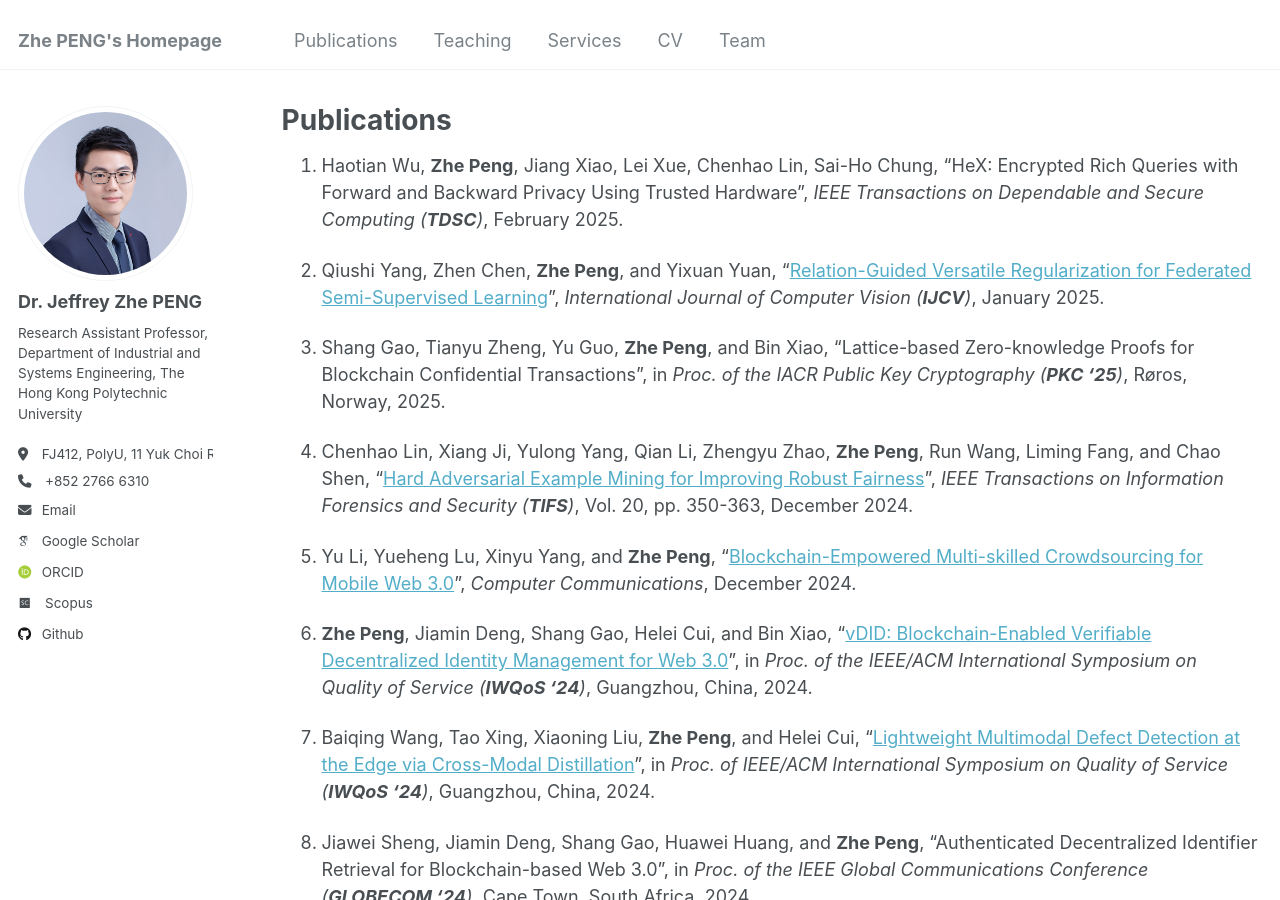
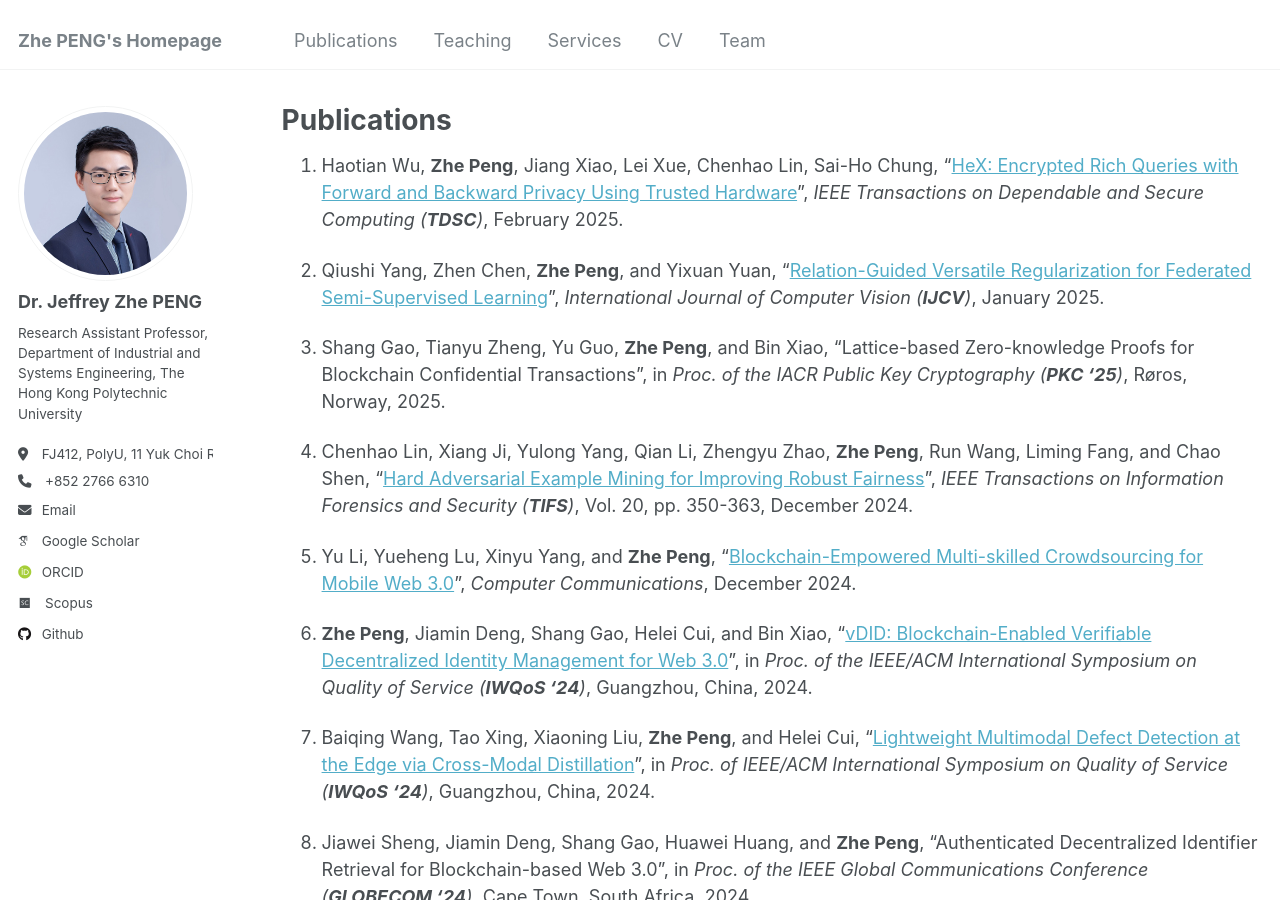
Before and after one commit to PENG-Zhe/peng-zhe.github.io, a Jekyll site: the page built from _pages/publications.md, in a window 1280 px wide and 900 px high. Built offline with Jekyll 4.4.1, drawn with Linux system fonts in a browser that asks for light colours; some web fonts are replaced; part of the change alters nothing that is shown.

```diff
--- a/_pages/publications.md
+++ b/_pages/publications.md
@@ -4,7 +4,7 @@ permalink: /publications/
 layout: archive
 ---
 
-1. Haotian Wu, **Zhe Peng**, Jiang Xiao, Lei Xue, Chenhao Lin, Sai-Ho Chung, "HeX: Encrypted Rich Queries with Forward and Backward Privacy Using Trusted Hardware", _IEEE Transactions on Dependable and Secure Computing (**TDSC**)_, February 2025.
+1. Haotian Wu, **Zhe Peng**, Jiang Xiao, Lei Xue, Chenhao Lin, Sai-Ho Chung, "[HeX: Encrypted Rich Queries with Forward and Backward Privacy Using Trusted Hardware](https://ieeexplore.ieee.org/document/10882945)", _IEEE Transactions on Dependable and Secure Computing (**TDSC**)_, February 2025.
 
 1. Qiushi Yang, Zhen Chen, **Zhe Peng**, and Yixuan Yuan, "[Relation-Guided Versatile Regularization for Federated Semi-Supervised Learning](https://link.springer.com/article/10.1007/s11263-024-02330-1)", _International Journal of Computer Vision (**IJCV**)_, January 2025.
 
```
